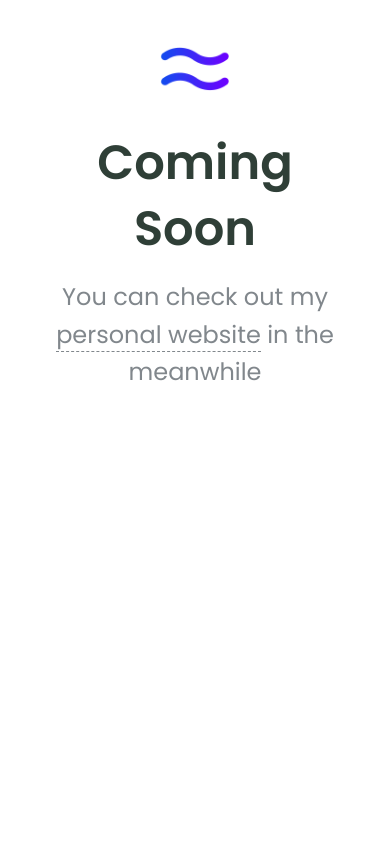
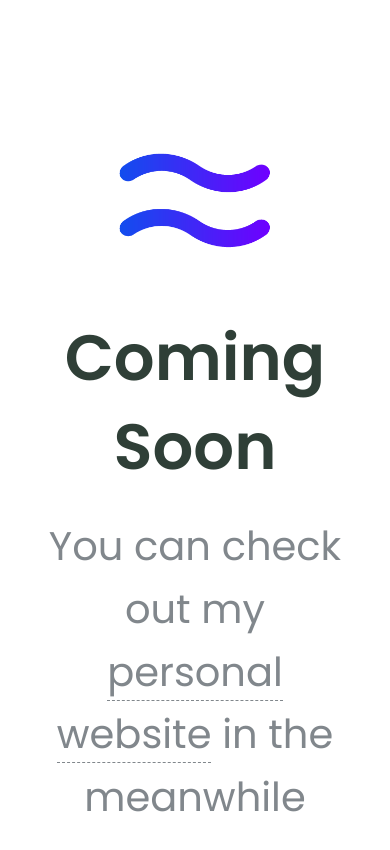
Before and after one commit to ahujasid/flows_temp, a plain HTML site: page index.html in a window 390 px wide. Drawn offline with Linux system fonts and the light colour scheme.

Commit message:
added media query

```diff
--- a/style.css
+++ b/style.css
@@ -59,3 +59,65 @@ a:hover{
     border-bottom: 1px solid #124DEE;
     color: #124DEE;
 }
+
+
+
+
+
+
+
+
+
+
+
+
+
+@media screen and (max-width: 1024px) {
+
+.main-container{
+    width: 80%;
+    margin: 0 auto;
+    margin-top: 30%;
+    padding-bottom: 80px;
+    text-align: center;
+}
+
+
+.image{
+    width: 100%;
+}
+
+.image img{
+    width: 80%;
+}
+
+.header{
+    margin-top: 32px;
+    font-size: 64px;
+    color: #2F3F37;
+    line-height: 1.38;
+    font-weight: 600;
+
+}
+
+.subheader{
+    margin-top: 24px;
+    font-weight: 400;
+    line-height: 1.57;
+    font-size: 40px;
+    color: #81878C;
+}
+
+a{
+    text-decoration: none;
+    border-bottom: 1px dashed #81878C;
+    color: #81878C;
+}
+
+a:hover{
+    text-decoration: none;
+    border-bottom: 1px solid #124DEE;
+    color: #124DEE;
+}
+
+}
```
